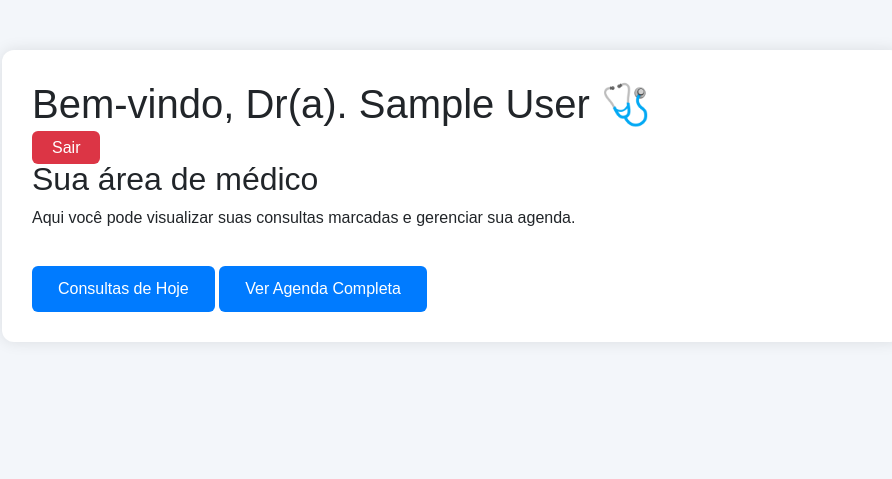
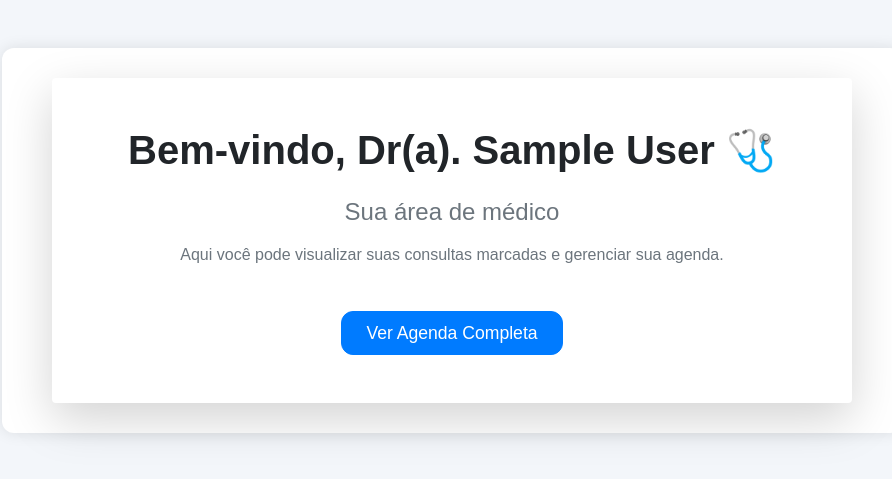
Before and after one commit to jpfirmo/agendamento_consulta, a PHP site: page /home_medico.php in a window 1280 px wide. Shown: the part 76-555 px from the top of the page, without its empty margins (188-1080 px from the left). Run offline with PHP 8.4, Linux system fonts and the light colour scheme; the visitor is signed in with stand-in values (Sample User, id 1).

Commit message:
home de médico atualizada

```diff
--- a/home_medico.php
+++ b/home_medico.php
@@ -11,30 +11,30 @@ if (!isset($_SESSION['usuario_id']) || $_SESSION['tipo_usuario'] !== 'medico') {
 $nome = htmlspecialchars($_SESSION['usuario_nome']);
 ?>
 
-<!DOCTYPE html>
-<html lang="pt-br">
-<head>
-    <meta charset="UTF-8">
-    <meta name="viewport" content="width=device-width, initial-scale=1.0">
-    <title>Home - Médico</title>
-    <link rel="stylesheet" href="css/style.css">
-</head>
-<body>
-    <div class="container">
-        <header>
-            <h1>Bem-vindo, Dr(a). <?= $nome ?> 🩺</h1>
-            <a href="logout.php" class="btn-logout">Sair</a>
-        </header>
+<div class="container my-5">
 
-        <main>
-            <h2>Sua área de médico</h2>
-            <p>Aqui você pode visualizar suas consultas marcadas e gerenciar sua agenda.</p>
+    <div class="card shadow-lg border-0 rounded-4 p-5 mx-auto" style="max-width: 800px;">
+        <h1 class="text-center mb-4" style="font-weight: 700;">
+            Bem-vindo, Dr(a). <?= $nome ?> 🩺
+        </h1>
 
-            <div class="acoes">
-                <a href="consultas_hoje.php" class="btn">Consultas de Hoje</a>
-                <a href="agenda_completa.php" class="btn">Ver Agenda Completa</a>
-            </div>
-        </main>
+        <h4 class="text-center text-muted mb-3">Sua área de médico</h4>
+
+        <p class="text-center text-secondary mb-4">
+            Aqui você pode visualizar suas consultas marcadas e gerenciar sua agenda.
+        </p>
+
+        <div class="d-flex justify-content-center gap-3">
+
+            <a href="agenda_completa.php"
+               class="btn btn-primary px-4 py-2 mx-2"
+               style="font-size: 1.1rem; border-radius: 12px;">
+               Ver Agenda Completa
+            </a>
+
+        </div>
     </div>
-</body>
-</html>
+
+</div>
+
+<?php include_once("templates/footer.php"); ?>
```
